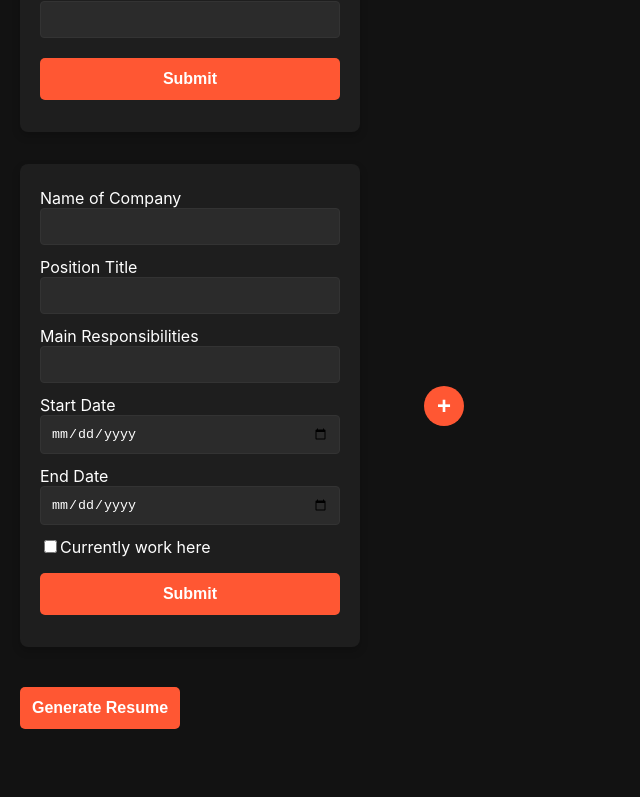
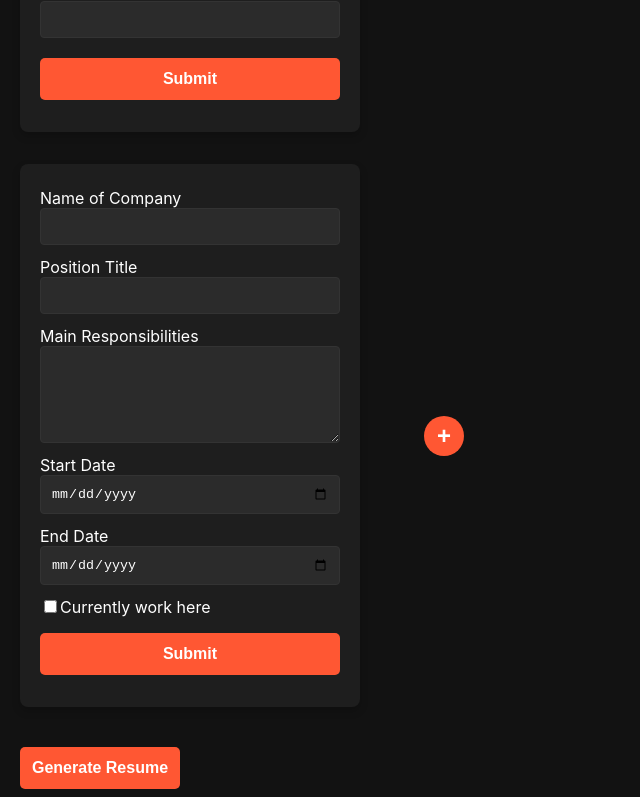
Before and after one commit to tcollm/cv-app, a React (Vite) app: page / in a window 1280 px wide. Shown: the part 738-1535 px from the top of the page, without its empty margins (0-640 px from the left). Before the commit the page ends 1475 px from the top, so only its background shows below. Built offline with nearby package versions, Linux system fonts and the light colour scheme.

Commit message:
fix: change responsibilities from input to textarea
- Add minor styling to match input styling.

```diff
--- a/src/ExperienceForm/index.jsx
+++ b/src/ExperienceForm/index.jsx
@@ -83,11 +83,12 @@ function ExperienceForm({ onDelete, canDelete }) {
             required
           />
           <label htmlFor="responsibilities">Main Responsibilities</label>
-          <input
+          <textarea
             type="text"
             id="responsibilities"
             value={expInfo.responsibilities}
             onChange={handleInputChange}
+            rows="5"
             required
           />
           <label htmlFor="startDate">Start Date</label>
--- a/src/index.css
+++ b/src/index.css
@@ -37,7 +37,8 @@ legend {
   text-align: center;
 } */
 
-input {
+input,
+textarea {
   margin-bottom: 12px;
   padding: 10px;
   border: 1px solid #333333;
@@ -46,7 +47,12 @@ input {
   color: white;
 }
 
-input:focus {
+textarea {
+  resize: vertical;
+}
+
+input:focus,
+textarea:focus {
   border-color: #ff5733;
   outline: none;
 }
```
